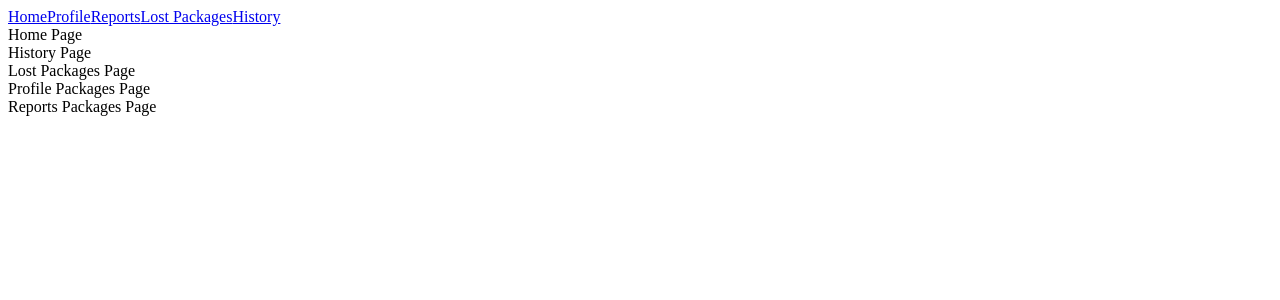
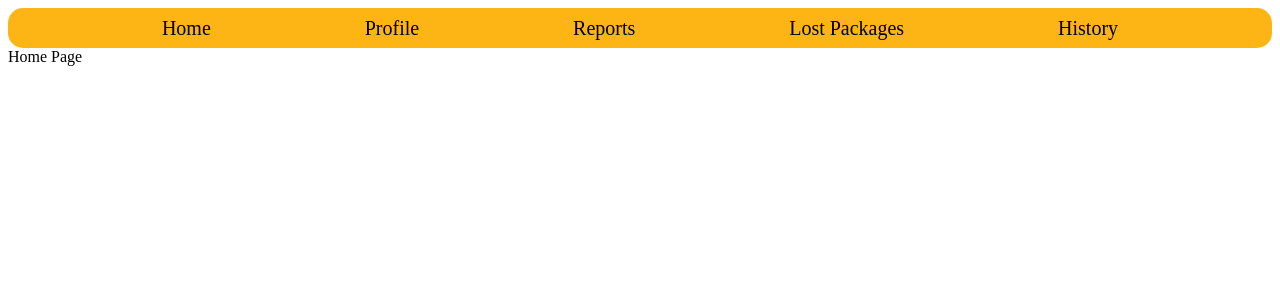
Before and after one commit to parkerkopp/CMSC-447-SWE-Lost-Packages-Project, a Vue app: page / in a window 1280 px wide. Shown: the top 300 px of the page. Built offline with nearby package versions, Linux system fonts and the light colour scheme.

Commit message:
Fixed router links to actually go to the page and added basic styling to the nav bar.

```diff
--- a/src/App.vue
+++ b/src/App.vue
@@ -1,23 +1,13 @@
-<script setup>
-import { ref, computed } from "vue";
-import HomePage from "./components/HomePage.vue";
-import LostPackagesPage from "./components/LostPackagesPage.vue";
-import ProfilePage from "./components/ProfilePage.vue";
-import ReportsPage from "./components/ReportsPage.vue";
-import HistoryPage from "./components/HistoryPage.vue";
-</script>
-
 <template>
   <div>
-    <router-link to="/">Home</router-link>
-    <router-link to="/profile">Profile</router-link>
-    <router-link to="/reports">Reports</router-link>
-    <router-link to="/lost-packages">Lost Packages</router-link>
-    <router-link to="/history">History</router-link>
+    <nav class="nav-bar">
+      <router-link to="/" class="link">Home</router-link>
+      <router-link to="/profile" class="link">Profile</router-link>
+      <router-link to="/reports" class="link">Reports</router-link>
+      <router-link to="/lost-packages" class="link">Lost Packages</router-link>
+      <router-link to="/history" class="link">History</router-link>
+    </nav>
+    <!-- This is where the pages load -->
+    <router-view />
   </div>
-  <HomePage />
-  <HistoryPage />
-  <LostPackagesPage />
-  <ProfilePage />
-  <ReportsPage />
 </template>
--- a/src/global.css
+++ b/src/global.css
@@ -2,3 +2,24 @@
   --umbc-gold: #fdb515;
   --umbc-black: #000000;
 }
+
+.nav-bar {
+  display: flex;
+  background: var(--umbc-gold);
+  font-size: 20px;
+  justify-content: space-evenly;
+  align-items: center;
+  border-radius: 15px;
+  height: 5vh;
+}
+
+.link {
+  color: var(--umbc-black);
+  text-decoration: none;
+}
+
+.link:hover {
+  color: #444;
+  text-decoration: underline;
+  text-underline-offset: 2px;
+}
```
